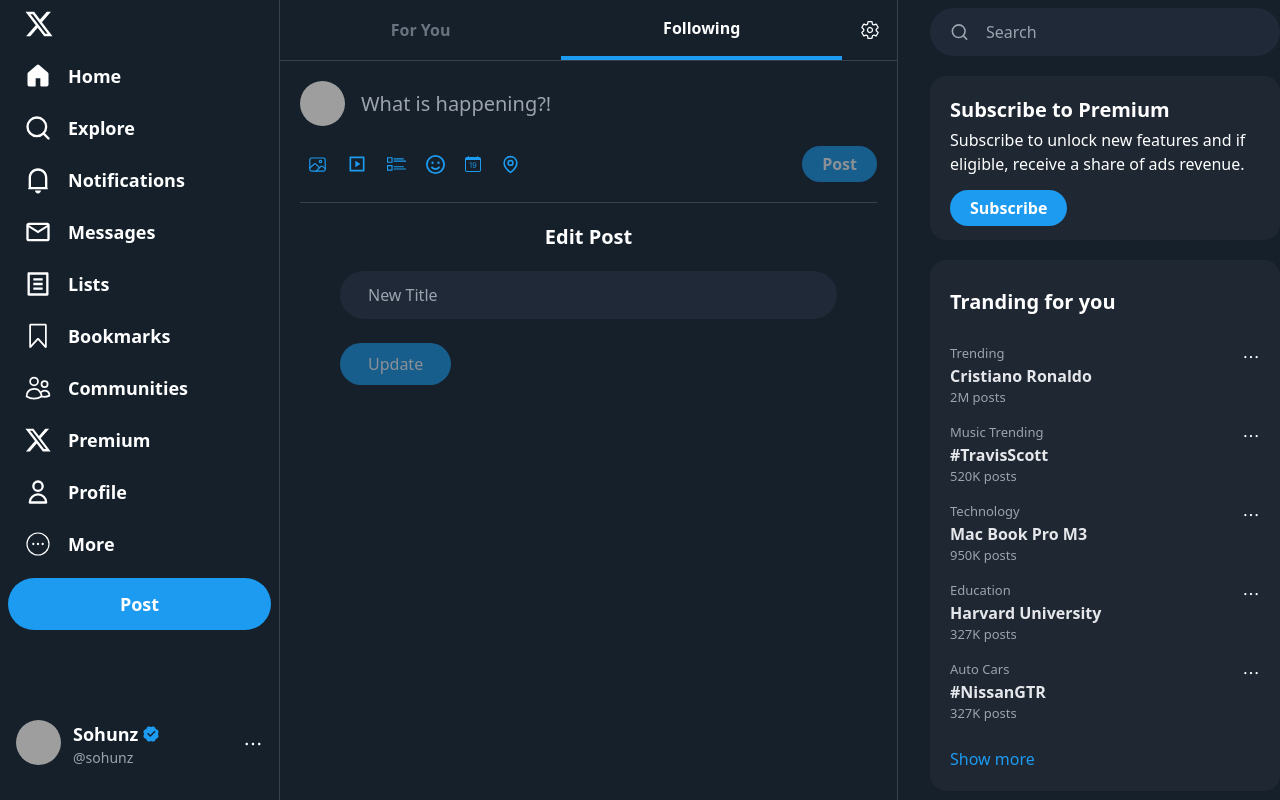
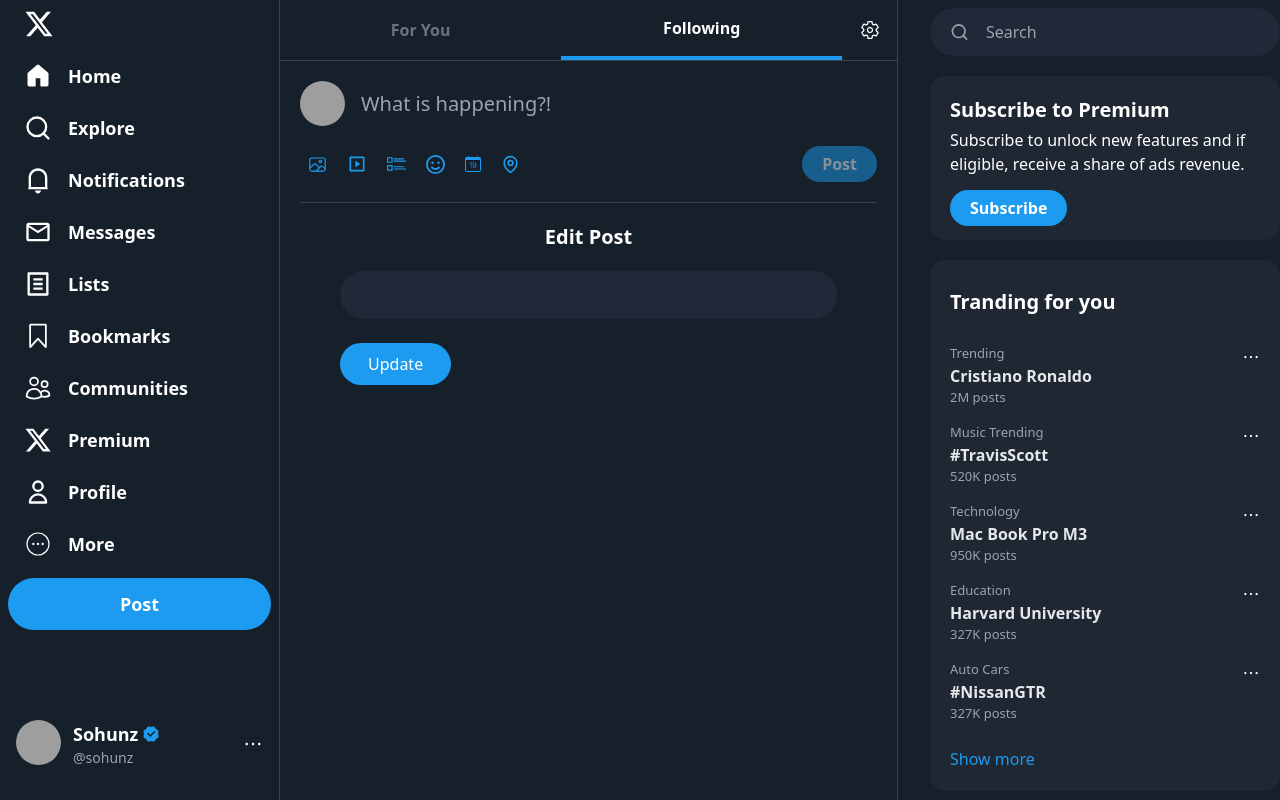
Before and after one commit to sohunz/twitter-clone, a React (Vite) app: page /following/1 in a window 1280 px wide. Shown: the top 800 px of the page. Built offline with nearby package versions, Linux system fonts and the light colour scheme; data requests are answered from the project's data file; grey boxes are pictures that could not be loaded.

Commit message:
edit change

```diff
--- a/src/pages/Posts/EditPost.jsx
+++ b/src/pages/Posts/EditPost.jsx
@@ -1,23 +1,31 @@
-import React, { useState } from "react";
+import React, { useContext, useState } from "react";
 import { useParams } from "react-router-dom";
 import axios from "axios";
 import { useNavigate } from "react-router-dom";
+import DataContext from "../../contexts/DataContext";
 
 const EditPost = () => {
     const { id } = useParams();
 
     const [newTitle, setNewTitle] = useState([]);
+    const data = useContext(DataContext);
+
+    const result = data.data.posts;
+
+    const dataFiltered = result.filter((item) => item.id === id);
+    console.log(dataFiltered);
 
     const editPostTitle = async (id) => {
         try {
             if (newTitle.length !== 0) {
                 await axios.put(`http://localhost:8000/posts/${id}`, {
                     title: newTitle,
+                    image: dataFiltered.map((item) => item.image),
                 });
-                navigate("/following");
             } else {
-                console.log("enter a post title");
+                setNewTitle(dataFiltered.map((item) => item.title));
             }
+            navigate("/following");
         } catch (err) {
             console.log(err.message);
         }
@@ -31,19 +39,14 @@ const EditPost = () => {
             <input
                 type="text"
                 value={newTitle}
-                placeholder="New Title"
+                placeholder={dataFiltered.map((item) => item.title)}
                 className="w-full py-3 pl-7 pr-5 rounded-full bg-gray-800 outline-none mb-3"
                 onChange={(e) => setNewTitle(e.target.value)}
             />{" "}
             <div className="mt-3">
                 <button
                     onClick={() => editPostTitle(id)}
-                    className={
-                        newTitle.length === 0
-                            ? " bg-[#1D9BF0] px-7 py-[9px] rounded-full cursor-default opacity-50"
-                            : " bg-[#1D9BF0] px-7 py-[9px] rounded-full cursor-pointer"
-                    }
-                    disabled={newTitle.length === 0}
+                    className=" bg-[#1D9BF0] px-7 py-[9px] rounded-full cursor-pointer"
                 >
                     Update
                 </button>
--- a/src/pages/Posts/Post.jsx
+++ b/src/pages/Posts/Post.jsx
@@ -45,7 +45,7 @@ const Post = () => {
         axios
             .post("http://localhost:8000/posts", getInput)
             .then(() => {
-                setGetInput({ title: "", image: "" }); // Clear title and image after successful post
+                setGetInput({ title: "", image: "", count: 0 }); // Clear title and image after successful post
             })
             .catch((error) => {
                 console.error("Error submitting post:", error);
--- a/src/pages/profile/profile_pages/Media.jsx
+++ b/src/pages/profile/profile_pages/Media.jsx
@@ -30,7 +30,7 @@ const Media = () => {
 
     console.log(media);
 
-    const handleMedia = media.filter((itme) => itme.image !== "");
+    const handleMedia = media.filter((item) => item.image !== "");
 
     return (
         // <div className="w-full">
```
